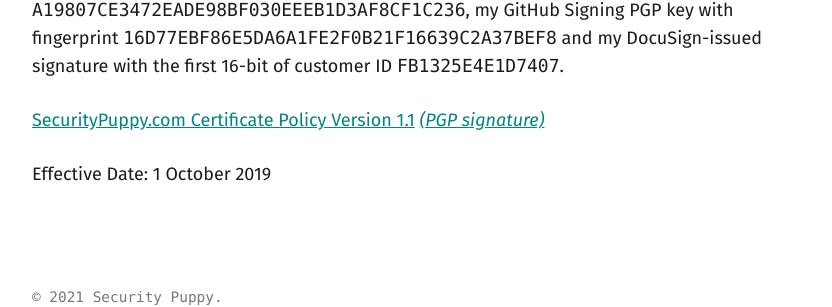
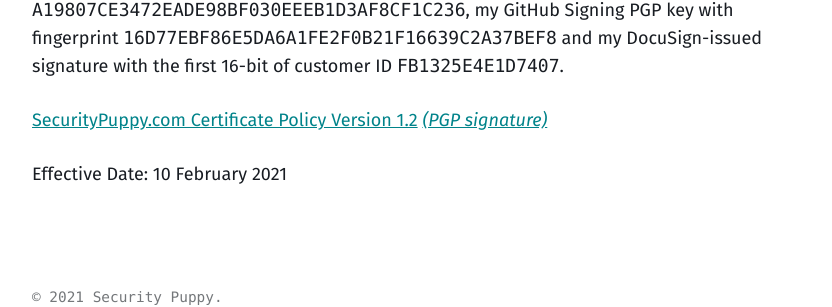
Before and after one commit to tanto259/securitypuppy, a Jekyll site: the page built from pages/legal.html, in a window 1280 px wide and 900 px high, scrolled down 6759 px. Shown: the part 564-871 px from the top of the window, without its empty margins (40-872 px from the left). Built offline with Jekyll 4.4.1, drawn with Linux system fonts in a browser that asks for light colours.

Commit message:
Update Certificate Policy

```diff
--- a/pages/legal.html
+++ b/pages/legal.html
@@ -174,6 +174,6 @@
 
 <p>This certificate policy, which governs how I sign files and PGP keys, is only available in signed PDF format. Please note that this policy concerns my Primary PGP with primary key fingerprint <code>A19807CE3472EADE98BF030EEEB1D3AF8CF1C236</code>, my GitHub Signing PGP key with fingerprint <code>16D77EBF86E5DA6A1FE2F0B21F16639C2A37BEF8</code> and my DocuSign-issued signature with the first 16-bit of customer ID <code>FB1325E4E1D7407</code>.</p>
 
-<p><a href="https://securitypuppy.com/docs/SecurityPuppy_CP1.1.pdf" rel="nofollow">SecurityPuppy.com Certificate Policy Version 1.1</a> <i><a href="https://securitypuppy.com/docs/SecurityPuppy_CP1.1.pdf.asc" rel="nofollow">(PGP signature)</a></i></p>
+<p><a href="https://securitypuppy.com/docs/SecurityPuppy_CP1.2.pdf" rel="nofollow">SecurityPuppy.com Certificate Policy Version 1.2</a> <i><a href="https://securitypuppy.com/docs/SecurityPuppy_CP1.2.pdf.asc" rel="nofollow">(PGP signature)</a></i></p>
 
-<p>Effective Date: 1 October 2019</p>
+<p>Effective Date: 10 February 2021</p>
```
Also changed, not shown: 4 other files.
